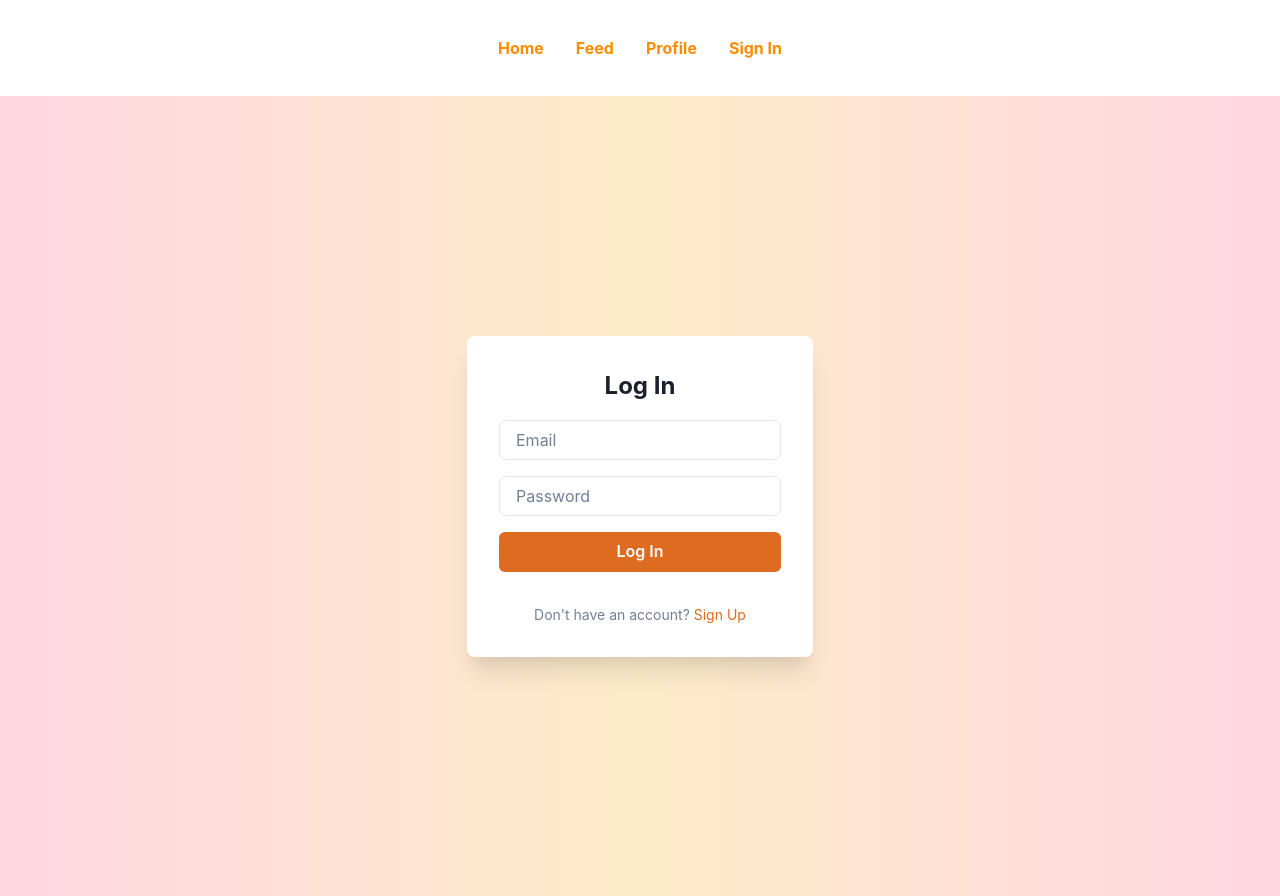
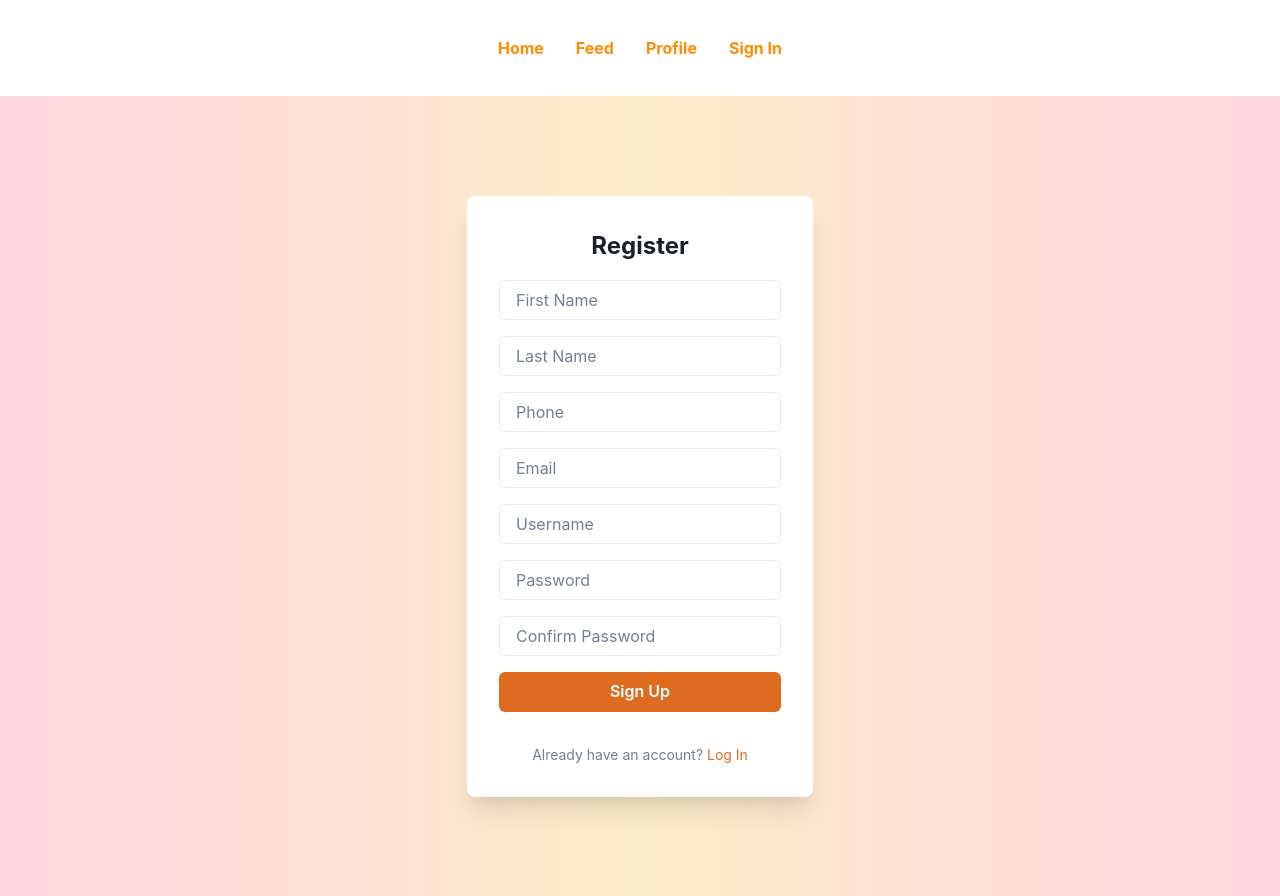
Before and after one commit to katydevelops/Affirma, a Next.js app: page /signup in a window 1280 px wide. Built offline with nearby package versions, Linux system fonts and the light colour scheme; no server answers.

Commit message:
update sign up page to include user registration fields

```diff
--- a/app/signup/page.tsx
+++ b/app/signup/page.tsx
@@ -2,22 +2,39 @@
 
 import { useState } from 'react';
 import { useRouter } from 'next/navigation';
-import { signIn } from '../utils/auth';
+import { signUp } from '../utils/auth';
 import { Box, Input, Button, VStack, Text, Link as ChakraLink } from '@chakra-ui/react';
 import Link from 'next/link';
 
-export default function Login() {
+export default function SignUp() {
+  const [firstName, setFirstName] = useState<string>('');
+  const [lastName, setLastName] = useState<string>('');
+  const [phone, setPhone] = useState<string>('');
   const [email, setEmail] = useState<string>('');
+  const [username, setUsername] = useState<string>('');
   const [password, setPassword] = useState<string>('');
+  const [confirmPassword, setConfirmPassword] = useState<string>('');
   const [error, setError] = useState<string | null>(null);
   const router = useRouter();
 
-  const handleLogin = async (e: React.FormEvent) => {
+  const handleSignUp = async (e: React.FormEvent) => {
     e.preventDefault();
 
+    if (password !== confirmPassword) {
+      setError("Passwords do not match");
+      return;
+    }
+
     try {
-      await signIn(email, password);
-      router.push('/');  // Redirect after successful login
+      await signUp({
+        firstName,
+        lastName,
+        phone,
+        email,
+        username,
+        password
+      });
+      router.push('/');  // Redirect after successful sign-up
     } catch (error: any) {
       setError(error.message);
     }
@@ -41,16 +58,44 @@ export default function Login() {
         mx="auto"
       >
         <Text fontSize="2xl" fontWeight="bold">
-          Log In
+          Register
         </Text>
         {error && <Text color="red.500">{error}</Text>}
-        <form onSubmit={handleLogin}>
+        <form onSubmit={handleSignUp}>
           <VStack spacing={4}>
+            <Input
+              placeholder="First Name"
+              value={firstName}
+              onChange={(e) => setFirstName(e.target.value)}
+              type="text"
+              required
+            />
+            <Input
+              placeholder="Last Name"
+              value={lastName}
+              onChange={(e) => setLastName(e.target.value)}
+              type="text"
+              required
+            />
+            <Input
+              placeholder="Phone"
+              value={phone}
+              onChange={(e) => setPhone(e.target.value)}
+              type="tel"
+              required
+            />
             <Input
               placeholder="Email"
               value={email}
               onChange={(e) => setEmail(e.target.value)}
               type="email"
+              required
+            />
+            <Input
+              placeholder="Username"
+              value={username}
+              onChange={(e) => setUsername(e.target.value)}
+              type="text"
               required
             />
             <Input
@@ -60,15 +105,22 @@ export default function Login() {
               type="password"
               required
             />
+            <Input
+              placeholder="Confirm Password"
+              value={confirmPassword}
+              onChange={(e) => setConfirmPassword(e.target.value)}
+              type="password"
+              required
+            />
             <Button type="submit" colorScheme="orange" size="md" width="100%">
-              Log In
+              Sign Up
             </Button>
           </VStack>
         </form>
         <Text fontSize="sm" color="gray.500" mt={4}>
-          Don&apos;t have an account?{' '}
-          <ChakraLink as={Link} href="/signup" color="orange.500">
-            Sign Up
+          Already have an account?{' '}
+          <ChakraLink as={Link} href="/login" color="orange.500">
+            Log In
           </ChakraLink>
         </Text>
       </VStack>
```
Also changed, not shown: app/login/page.tsx (+8 -1 lines).
